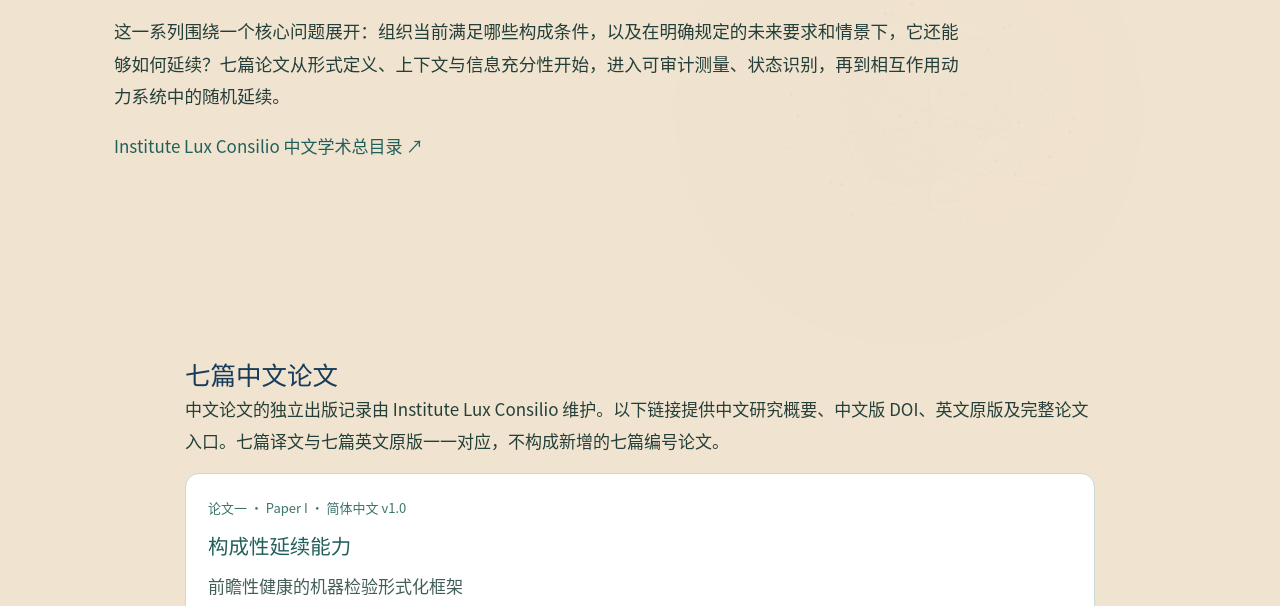
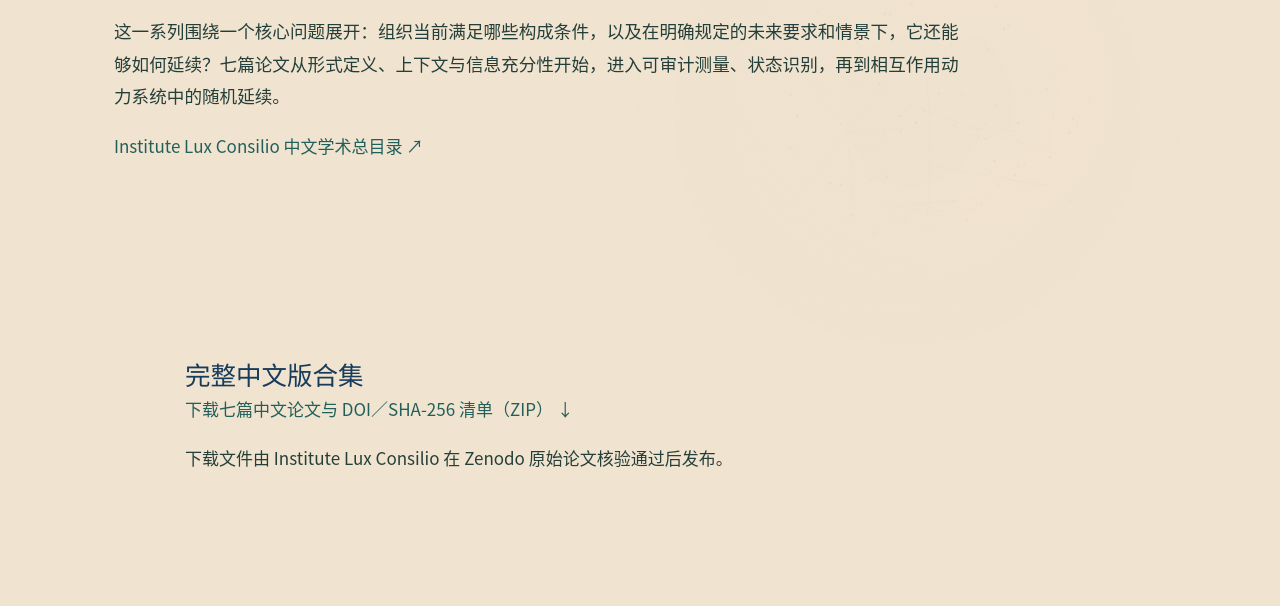
Before and after one commit to zedjames/fieldfluxbiosystems, a plain HTML site: page research-health-formally-defined-zh.html in a window 1280 px wide. Shown: the part 285-891 px from the top of the page. Drawn offline with Linux system fonts and the light colour scheme; animation ran at ten frames a second.

Commit message:
Link complete DOI-verified Simplified Chinese paper collection

```diff
--- a/research-health-formally-defined-zh.html
+++ b/research-health-formally-defined-zh.html
@@ -12,7 +12,7 @@
 .zh-ffb .zh-lead{font-size:1.1rem;max-width:850px}
 </style></head><body><header class="nav"><div class="wrap nav__inner"><a class="brand" href="index.html"><span class="brand__word">FIELDFLUX&nbsp;BIOSYSTEMS</span></a><nav class="nav__links"><a href="platform.html">Technology</a><a href="products.html">Products</a><a href="research.html">Publications</a><a href="about.html">About</a><a href="investors.html">Investors</a></nav><div class="nav__actions"><a class="btn btn--ghost btn--sm" href="contact.html">Get in touch</a></div></div></header>
 <main class="zh-ffb"><section class="institutional-hero"><div class="wrap"><p class="eyebrow">Fieldflux Biosystems · Scientific foundations</p><p>语言 / Language：简体中文 · <a href="https://fieldfluxbiosystems.com/research-series-health-formally-defined.html" lang="en">English series</a></p><h1 class="zh-title">《健康的形式化定义》</h1><p class="zh-lead">Health, Formally Defined · 论文一至七 · 简体中文版</p><p class="zh-lead">这一系列围绕一个核心问题展开：组织当前满足哪些构成条件，以及在明确规定的未来要求和情景下，它还能够如何延续？七篇论文从形式定义、上下文与信息充分性开始，进入可审计测量、状态识别，再到相互作用动力系统中的随机延续。</p><p><a href="https://instituteluxconsilio.org/research-health-formally-defined-zh.html" target="_blank" rel="noopener">Institute Lux Consilio 中文学术总目录 ↗</a></p></div></section>
-<section class="section"><div class="zh-content"><h2>七篇中文论文</h2><p>中文论文的独立出版记录由 Institute Lux Consilio 维护。以下链接提供中文研究概要、中文版 DOI、英文原版及完整论文入口。七篇译文与七篇英文原版一一对应，不构成新增的七篇编号论文。</p><article style="border:1px solid #c9dad4;border-radius:14px;padding:22px;background:#fff;margin-bottom:18px"><p style="font-size:13px;color:#3a746a">论文一 · Paper I · 简体中文 v1.0</p><h3 style="font-size:1.28rem;line-height:1.38;margin:5px 0 8px"><a href="https://instituteluxconsilio.org/publication-hfd1-zh.html" lang="zh-Hans">构成性延续能力</a></h3><p style="color:#415e58;margin:0 0 8px">前瞻性健康的机器检验形式化框架</p><p>本文建立前瞻性健康的基本形式化定义：组织当前满足其构成条件，并在已声明的情景、考察时域及要求下具备适足的延续能力。研究证明可延续历史与符合法则且满足延续条件的响应子族等价，建立要求可见的能力商集，并明确仅观测当前组织实现的局限。</p><p style="font-size:.94rem"><a href="https://instituteluxconsilio.org/publication-hfd1-zh.html">中文学术记录（ILC）↗</a>　·　<a href="https://doi.org/10.5281/zenodo.24226584" target="_blank" rel="noopener">中文 DOI / PDF ↗</a>　·　<a href="https://fieldfluxbiosystems.com/research-constitutive-continuation-capacity.html" lang="en">English ↗</a></p></article>
+<section class="section"><div class="zh-content"><h2>完整中文版合集</h2><p><a href="https://github.com/zedjames/institute-lux-consilio/releases/download/series-latest/ilc-health-formally-defined-zh-latest.zip">下载七篇中文论文与 DOI／SHA-256 清单（ZIP） ↓</a></p><p>下载文件由 Institute Lux Consilio 在 Zenodo 原始论文核验通过后发布。</p></div></section><section class="section"><div class="zh-content"><h2>七篇中文论文</h2><p>中文论文的独立出版记录由 Institute Lux Consilio 维护。以下链接提供中文研究概要、中文版 DOI、英文原版及完整论文入口。七篇译文与七篇英文原版一一对应，不构成新增的七篇编号论文。</p><article style="border:1px solid #c9dad4;border-radius:14px;padding:22px;background:#fff;margin-bottom:18px"><p style="font-size:13px;color:#3a746a">论文一 · Paper I · 简体中文 v1.0</p><h3 style="font-size:1.28rem;line-height:1.38;margin:5px 0 8px"><a href="https://instituteluxconsilio.org/publication-hfd1-zh.html" lang="zh-Hans">构成性延续能力</a></h3><p style="color:#415e58;margin:0 0 8px">前瞻性健康的机器检验形式化框架</p><p>本文建立前瞻性健康的基本形式化定义：组织当前满足其构成条件，并在已声明的情景、考察时域及要求下具备适足的延续能力。研究证明可延续历史与符合法则且满足延续条件的响应子族等价，建立要求可见的能力商集，并明确仅观测当前组织实现的局限。</p><p style="font-size:.94rem"><a href="https://instituteluxconsilio.org/publication-hfd1-zh.html">中文学术记录（ILC）↗</a>　·　<a href="https://doi.org/10.5281/zenodo.24226584" target="_blank" rel="noopener">中文 DOI / PDF ↗</a>　·　<a href="https://fieldfluxbiosystems.com/research-constitutive-continuation-capacity.html" lang="en">English ↗</a></p></article>
 <article style="border:1px solid #c9dad4;border-radius:14px;padding:22px;background:#fff;margin-bottom:18px"><p style="font-size:13px;color:#3a746a">论文二 · Paper II · 简体中文 v1.0</p><h3 style="font-size:1.28rem;line-height:1.38;margin:5px 0 8px"><a href="https://instituteluxconsilio.org/publication-hfd2-zh.html" lang="zh-Hans">跨评估上下文的前瞻性健康</a></h3><p style="color:#415e58;margin:0 0 8px">评估上下文许可、发育阶段传递与开放系统支持</p><p>本文考察健康相关信息在评估条件、发育阶段、时间范围和外部支持变化时的传递。通过已许可要求、健康可见商集及关系生成的能力传递，区分原始能力的确定性、健康可见信息的确定性与完整健康命题的保持。</p><p style="font-size:.94rem"><a href="https://instituteluxconsilio.org/publication-hfd2-zh.html">中文学术记录（ILC）↗</a>　·　<a href="https://doi.org/10.5281/zenodo.24227909" target="_blank" rel="noopener">中文 DOI / PDF ↗</a>　·　<a href="https://fieldfluxbiosystems.com/research-prospective-health-across-contexts.html" lang="en">English ↗</a></p></article>
 <article style="border:1px solid #c9dad4;border-radius:14px;padding:22px;background:#fff;margin-bottom:18px"><p style="font-size:13px;color:#3a746a">论文三 · Paper III · 简体中文 v1.0</p><h3 style="font-size:1.28rem;line-height:1.38;margin:5px 0 8px"><a href="https://instituteluxconsilio.org/publication-hfd3-zh.html" lang="zh-Hans">前瞻性健康中的表征充分性</a></h3><p style="color:#415e58;margin:0 0 8px">查询可见商集、传递与增广响应语义</p><p>本文刻画什么样的表征足以回答一组已声明的健康查询。以等值核细化预序和典范查询商集给出最粗充分目标的精确判据，并研究控制、成本、概率、路径结构及失败敏感鲁棒性所要求的信息差异。</p><p style="font-size:.94rem"><a href="https://instituteluxconsilio.org/publication-hfd3-zh.html">中文学术记录（ILC）↗</a>　·　<a href="https://doi.org/10.5281/zenodo.24228916" target="_blank" rel="noopener">中文 DOI / PDF ↗</a>　·　<a href="https://fieldfluxbiosystems.com/research-representation-sufficiency-prospective-health.html" lang="en">English ↗</a></p></article>
 <article style="border:1px solid #c9dad4;border-radius:14px;padding:22px;background:#fff;margin-bottom:18px"><p style="font-size:13px;color:#3a746a">论文四 · Paper IV · 简体中文 v1.0</p><h3 style="font-size:1.28rem;line-height:1.38;margin:5px 0 8px"><a href="https://instituteluxconsilio.org/publication-hfd4-zh.html" lang="zh-Hans">前瞻性健康中的信息溯源与保守增广</a></h3><p style="color:#415e58;margin:0 0 8px">经机器检验的有限森林基准模型</p><p>本文在可穷尽的五状态森林模型中，追踪候选、符合法则、可延续响应直至健康判断的各个信息阶段。它精确定位两层表征合并，并证明在明确投影与适足性拉回条件下，增加观测信息能够保持既有健康判断。</p><p style="font-size:.94rem"><a href="https://instituteluxconsilio.org/publication-hfd4-zh.html">中文学术记录（ILC）↗</a>　·　<a href="https://doi.org/10.5281/zenodo.24230002" target="_blank" rel="noopener">中文 DOI / PDF ↗</a>　·　<a href="https://fieldfluxbiosystems.com/research-information-provenance-conservative-enrichment-prospective-health.html" lang="en">English ↗</a></p></article>
```
